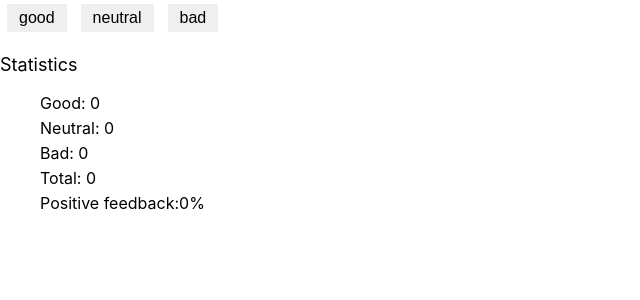
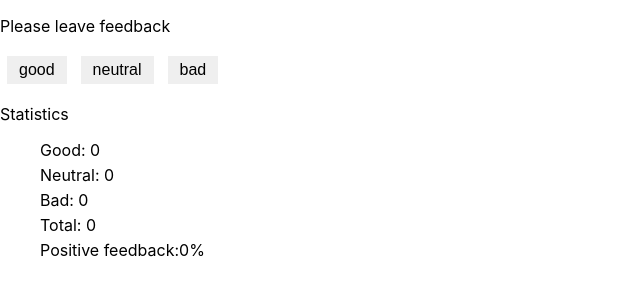
Before and after one commit to RuslanKabachok/goit-react-hw-02-feedback, a React (Create React App) app: page / in a window 1280 px wide. Shown: the top 300 px of the page, without its empty margins (0-640 px from the left). Built offline with nearby package versions, Linux system fonts and the light colour scheme.

Commit message:
First task in progress

```diff
--- a/src/components/App.jsx
+++ b/src/components/App.jsx
@@ -1,4 +1,7 @@
 import React, { Component } from 'react';
+import Statistics from './Statistics/Statistics';
+import FeedbackOptions from './FeedbackOptions/FeedbackOptions';
+import Section from './Section/Section';
 
 class App extends Component {
   state = {
@@ -7,20 +10,49 @@ class App extends Component {
     bad: 0,
   };
 
+  onLeaveFeedback = option => {
+    this.setState(prevState => {
+      return {
+        [option]: prevState[option] + 1,
+      };
+    });
+  };
+
+  countTotalFeedback = obj => {
+    const total = Object.values(this.state);
+
+    const result = total.reduce((sum, amount) => sum + amount);
+    return result;
+  };
+
+  countPositiveFeedbackPercentage = obj => {
+    const goodFeeback = this.state.good;
+    const number = this.countTotalFeedback(obj);
+    const result = (goodFeeback * 100) / number;
+    return result;
+  };
+
   render() {
     return (
-      <div
-        style={{
-          display: 'flex',
-          flexDirection: 'column',
-          justifyContent: 'center',
-          alignItems: 'center',
-          fontSize: 40,
-          textTransform: 'uppercase',
-          color: '#010101',
-        }}
-      ></div>
+      <div>
+        <Section title="Please leave feedback">
+          <FeedbackOptions
+            options={['good', 'neutral', 'bad']}
+            onLeaveFeedback={this.onLeaveFeedback}
+          ></FeedbackOptions>
+        </Section>
+        <Section title="Statistics">
+          <Statistics
+            good={this.state.good}
+            neutral={this.state.neutral}
+            bad={this.state.bad}
+            total={this.countTotalFeedback()}
+            positivePercentage={this.countPositiveFeedbackPercentage()}
+          />
+        </Section>
+      </div>
     );
   }
 }
+
 export default App;
--- a/src/components/FeedbackOptions/FeedbackOptions.jsx
+++ b/src/components/FeedbackOptions/FeedbackOptions.jsx
@@ -1,36 +1,22 @@
-import React, { Component } from 'react';
+// import React, { Component } from 'react';
 import css from './FeedbackOptions.module.css';
 
-class FeedbackOptions extends Component {
-  // clickHandler = event => {
-  //   const name = event.currentTarget.name;
-
-  //   this.setState(prevState => {
-  //     return {
-  //       [name]: prevState[name] + 1,
-  //     };
-  //   });
-  // };
-
-  render() {
-    const btns = this.props.options;
-
+const FeedbackOptions = ({ options, onLeaveFeedback }) => {
   return (
     <div>
-        {btns.map(btn => (
+      {options.map(option => (
         <button
           type="button"
-            onClick={this.clickHandler}
-            name={btn}
+          onClick={() => onLeaveFeedback(option)}
+          name={option}
           className={css.button}
-            key={btn}
+          key={option}
         >
-            {btn}
+          {option}
         </button>
       ))}
     </div>
   );
-  }
-}
+};
 
 export default FeedbackOptions;
--- /dev/null
+++ b/src/components/Section/Section.jsx
@@ -0,0 +1,10 @@
+const Section = ({ title, children }) => {
+  return (
+    <div>
+      <p>{title}</p>
+      {children}
+    </div>
+  );
+};
+
+export default Section;
--- a/src/components/Statistics/Statistics.jsx
+++ b/src/components/Statistics/Statistics.jsx
@@ -2,42 +2,19 @@ import React, { Component } from 'react';
 import css from './Statistics.module.css';
 
 class Statistics extends Component {
-  // state = {
-  //   good: this.props.good,
-  //   neutral: this.props.neutral,
-  //   bad: this.props.bad,
-  // };
-
-  countTotalFeedback = obj => {
-    const total = Object.values(obj);
-
-    const result = total.reduce((sum, amount) => sum + amount);
-    return result;
-  };
-
-  countPositiveFeedbackPercentage = obj => {
-    const goodFeeback = this.props.good;
-    const number = this.countTotalFeedback(obj);
-    const result = (goodFeeback * 100) / number;
-    return result;
-  };
-
   render() {
     return (
       <>
-        <p className={css.paragraph}>Statistics</p>
         <ul className={css.list}>
           <li className={css.item}>Good: {this.props.good}</li>
           <li className={css.item}>Neutral: {this.props.neutral}</li>
           <li className={css.item}>Bad: {this.props.bad}</li>
-          <li className={css.item}>
-            Total: {this.countTotalFeedback(this.props)}
-          </li>
+          <li className={css.item}>Total: {this.props.total}</li>
           <li className={css.item}>
             Positive feedback:
-            {isNaN(this.countPositiveFeedbackPercentage(this.props))
+            {isNaN(this.props.positivePercentage)
               ? '0'
-              : this.countPositiveFeedbackPercentage(this.props).toFixed(2)}
+              : this.props.positivePercentage.toFixed(2)}
             %
           </li>
         </ul>
--- a/src/components/Widget/Widget.module.css
+++ /dev/null
@@ -1,5 +0,0 @@
-.widget {
-  width: 500px;
-  margin: auto;
-  padding: 20px 100px;
-}
--- a/src/index.js
+++ b/src/index.js
@@ -1,19 +1,13 @@
 import React from 'react';
 import ReactDOM from 'react-dom/client';
+// import Widget from './components/Widget/Widget';
 import App from 'components/App';
 import './index.css';
-import Statistics from './components/Statistics/Statistics';
-import FeedbackOptions from './components/FeedbackOptions/FeedbackOptions';
 
 const root = ReactDOM.createRoot(document.getElementById('root'));
 root.render(
   <React.StrictMode>
     <App />
     {/* <Widget /> */}
-    <FeedbackOptions
-      options={['good', 'neutral', 'bad']}
-      onLeaveFeedback={0}
-    ></FeedbackOptions>
-    <Statistics good={0} neutral={0} bad={0} total={0} positivePercentage={0} />
   </React.StrictMode>
 );
```
Also changed, not shown: src/components/Widget/Widget.jsx (deleted, +0 -73 lines), src/components/Section/Section.module.css (added). Lines whose indentation alone changed are shown as unchanged.
